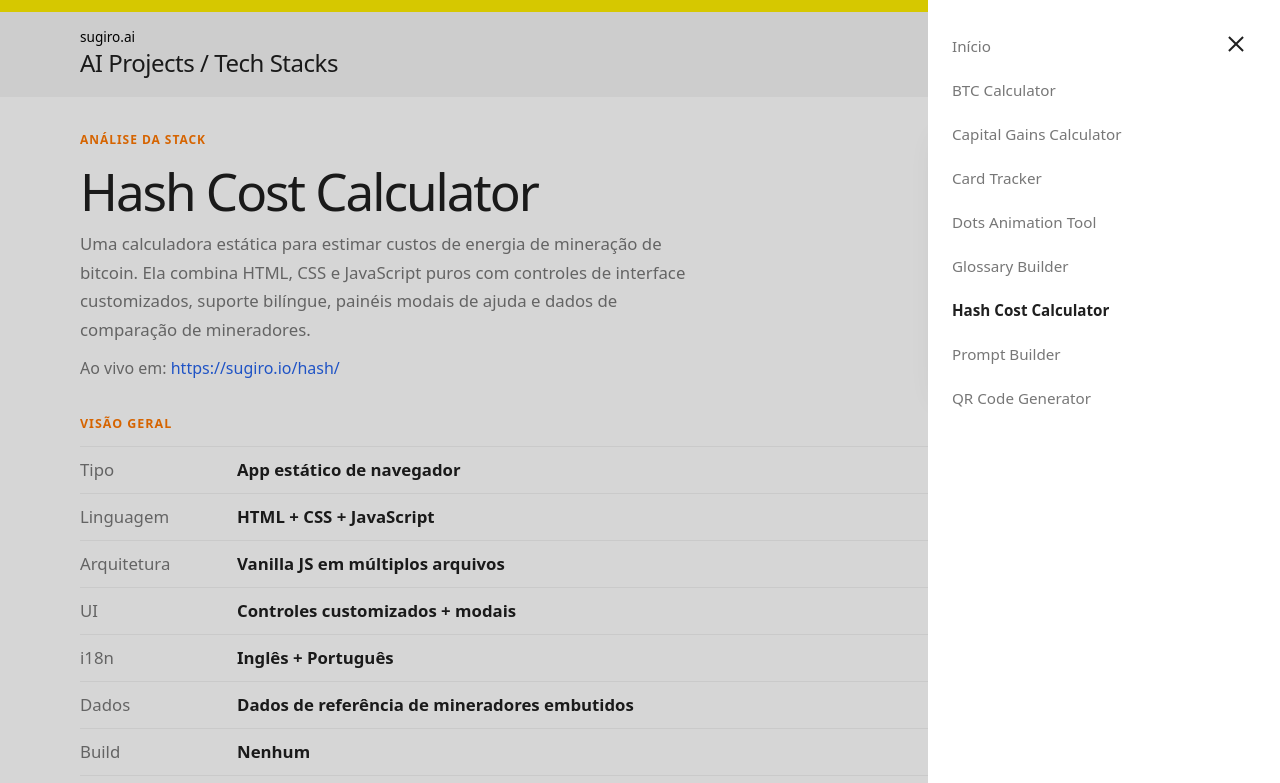
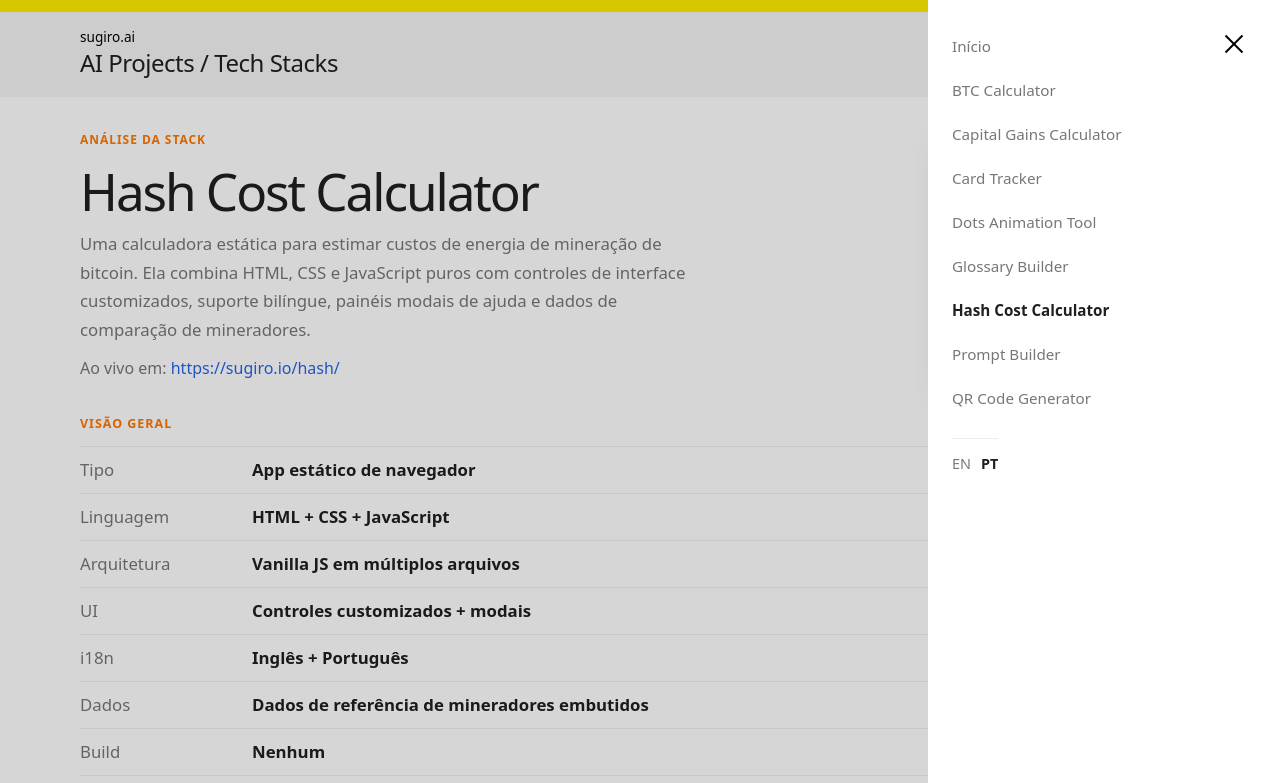
Before and after one commit to lularocha/tech-stacks, an Astro site: page /pt/hash-calculator-stack in a window 1280 px wide. Both pictures are taken after a click on the heading "Projetos". Shown: the top 783 px of the page. Built offline with nearby package versions, Linux system fonts and the light colour scheme; Astro itself is replaced by a stand-in of ours.

Commit message:
Refine navigation and hero summary styling

```diff
--- a/src/components/Header.astro
+++ b/src/components/Header.astro
@@ -25,22 +25,6 @@ const copy = ui[locale];
       <a class="site-title" href={getHomePath(locale)}>{siteTitle}</a>
     </div>
     <div class="nav-links">
-      <div class="locale-switcher" aria-label="Language switcher">
-        <a
-          class:list={["locale-link", locale === "en" && "active"]}
-          href={getAlternatePath(locale, "en", currentSlug)}
-          data-lang-switch="en"
-        >
-          EN
-        </a>
-        <a
-          class:list={["locale-link", locale === "pt" && "active"]}
-          href={getAlternatePath(locale, "pt", currentSlug)}
-          data-lang-switch="pt"
-        >
-          PT
-        </a>
-      </div>
       <details class="menu">
         <summary class="menu-summary">
           <span class="sr-only">{copy.projectsMenuLabel}</span>
@@ -73,6 +57,22 @@ const copy = ui[locale];
               {project.title}
             </a>
           ))}
+          <div class="menu-locale-switcher" aria-label="Language switcher">
+            <a
+              class:list={["locale-link", locale === "en" && "active"]}
+              href={getAlternatePath(locale, "en", currentSlug)}
+              data-lang-switch="en"
+            >
+              EN
+            </a>
+            <a
+              class:list={["locale-link", locale === "pt" && "active"]}
+              href={getAlternatePath(locale, "pt", currentSlug)}
+              data-lang-switch="pt"
+            >
+              PT
+            </a>
+          </div>
         </div>
       </details>
     </div>
--- a/src/styles/global.css
+++ b/src/styles/global.css
@@ -87,6 +87,15 @@ a {
   gap: 4px;
 }
 
+.menu-locale-switcher {
+  display: inline-flex;
+  align-items: center;
+  gap: 10px;
+  margin-top: 18px;
+  padding-top: 18px;
+  border-top: 1px solid #eee;
+}
+
 .locale-link {
   color: var(--muted);
   text-decoration: none;
@@ -148,7 +157,7 @@ a {
 .menu-summary {
   list-style: none;
   cursor: pointer;
-  width: 40px;
+  width: 44px;
   position: relative;
   z-index: 31;
 }
@@ -171,8 +180,8 @@ a {
 
 .menu-icon {
   position: relative;
-  width: 20px;
-  height: 14px;
+  width: 24px;
+  height: 16px;
 }
 
 .menu-icon span {
@@ -180,7 +189,7 @@ a {
   left: 0;
   width: 100%;
   height: 2px;
-  background: currentColor;
+  background: #000;
   transition:
     transform 180ms ease,
     opacity 180ms ease,
@@ -192,15 +201,15 @@ a {
 }
 
 .menu-icon span:nth-child(2) {
-  top: 6px;
+  top: 7px;
 }
 
 .menu-icon span:nth-child(3) {
-  top: 12px;
+  top: 14px;
 }
 
 .menu[open] .menu-icon span:nth-child(1) {
-  top: 6px;
+  top: 7px;
   transform: rotate(45deg);
 }
 
@@ -209,7 +218,7 @@ a {
 }
 
 .menu[open] .menu-icon span:nth-child(3) {
-  top: 6px;
+  top: 7px;
   transform: rotate(-45deg);
 }
 
@@ -646,10 +655,10 @@ pre {
 
 .stack-row {
   display: grid;
-  grid-template-columns: 145px 1fr;
+  grid-template-columns: 160px 1fr;
   gap: 12px;
   align-items: center;
-  border-top: 1px solid #f0f0f0;
+  border-top: 1px solid #eee;
   padding: 10px 0;
 }
 
```
